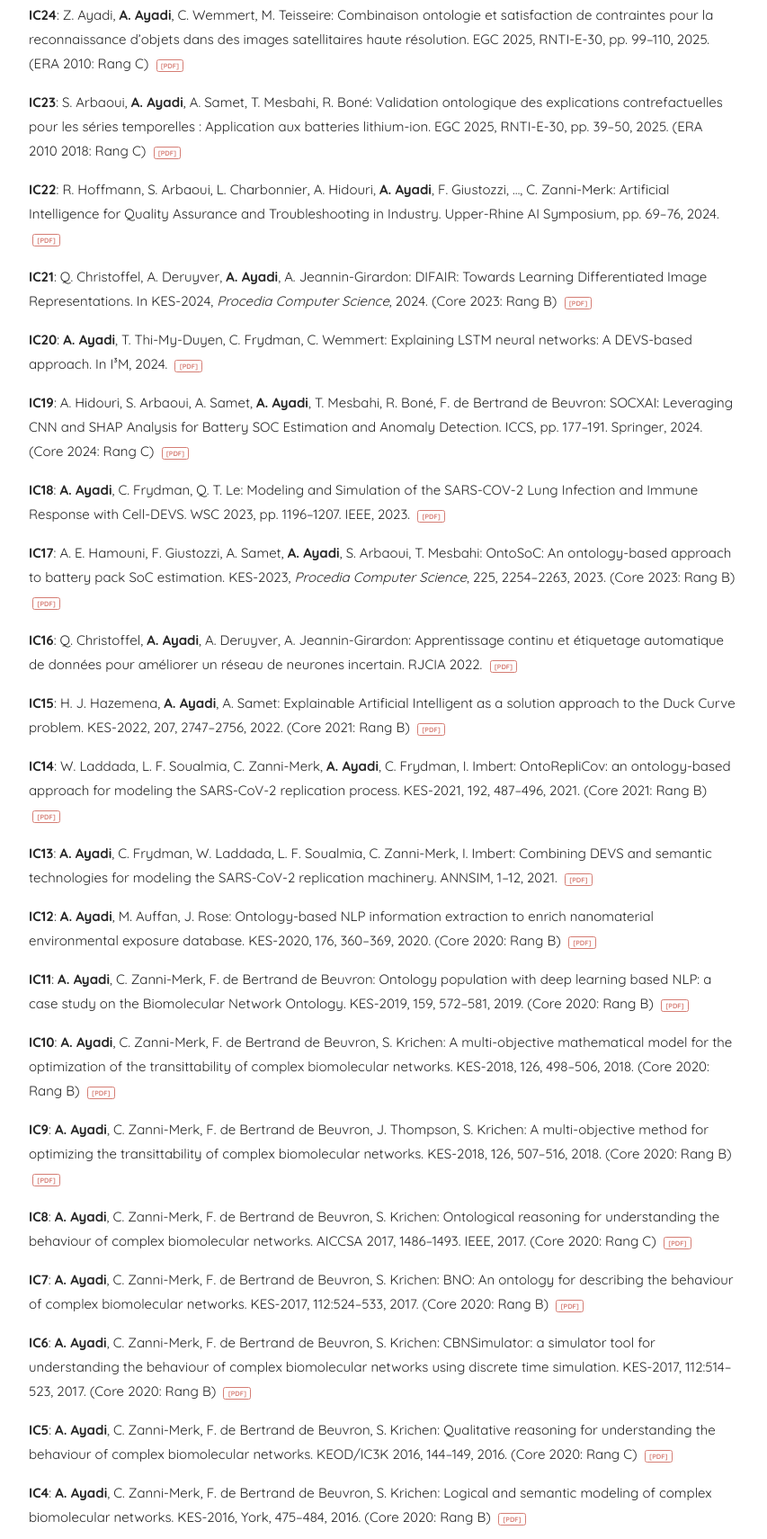
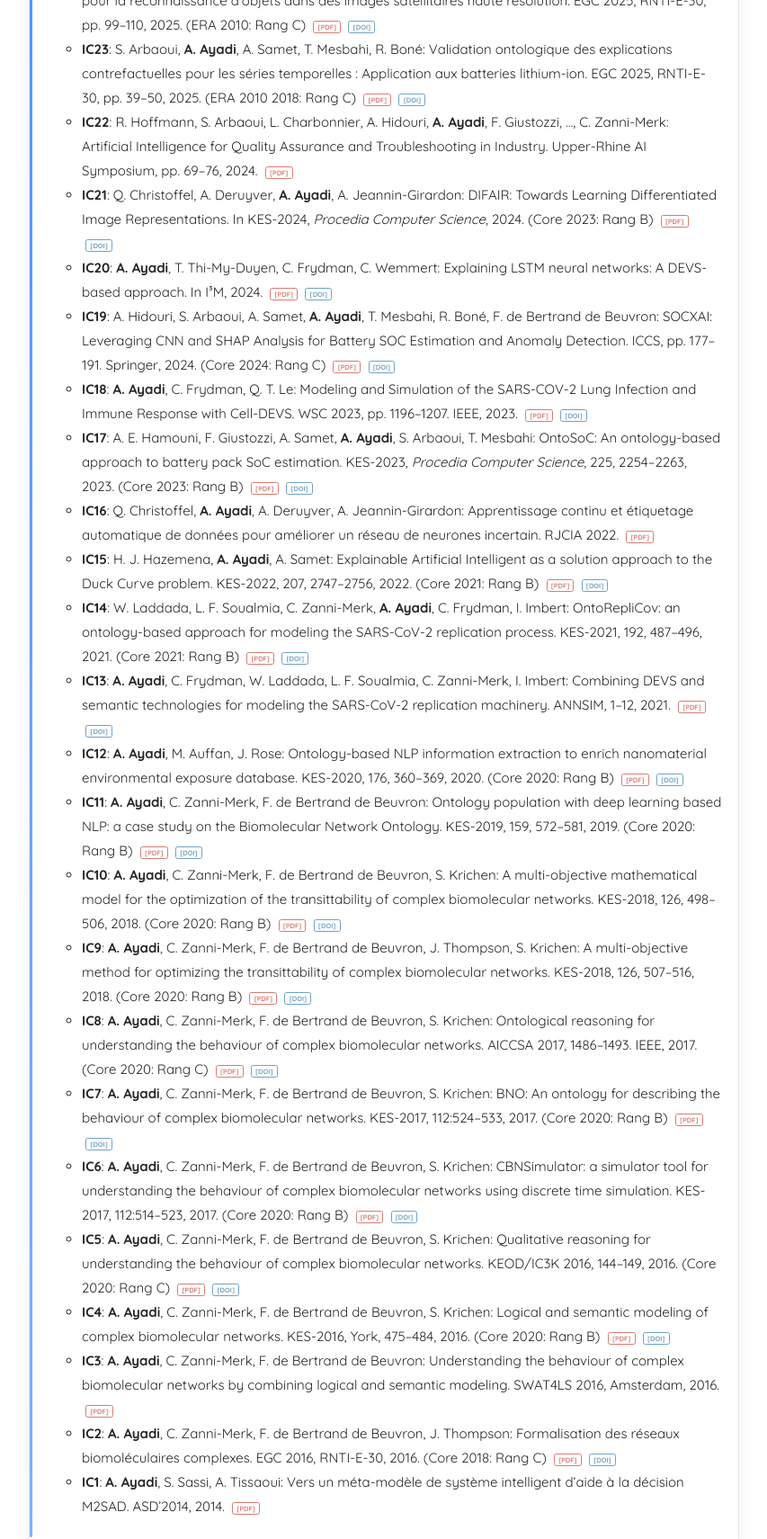
Before and after one commit to AliAyadi/ali.ayadi, a website: page index.html in a window 1280 px wide. Shown: the part 9043-10754 px from the top of the page at 90% size, without its empty margins (279-1132 px from the left). Drawn offline with nearby package versions, Linux system fonts and the light colour scheme; files whose address does not match are found by name; a web font is replaced by a local one.

```diff
--- a/index.html
+++ b/index.html
@@ -1093,6 +1093,7 @@
 
         </div>
         <p class="xp-text">
+          <ul>
             <li><strong>IC28</strong>: S. Arbaoui, <strong>A. Ayadi</strong>, A. Samet, T. Mesbahi, R. Boné: Sensitivity and Ontology-Guided Counterfactual Explanation Generation for Battery State of Charge Estimation. In <em>Proceedings of ICAART 2026</em>, Vol. 2, Marbella, Spain, March 5–7, 2026, pp. 1210–1221. SCITEPRESS. (Core: Rang B)
               &nbsp;<a class="pub-link pub-pdf" href="articles/IC28-arbaoui-icaart-2026.pdf" target="_blank" rel="noopener">[PDF]</a>
               &nbsp;<a class="pub-link pub-doi" href="https://doi.org/10.5220/0014236600004052" target="_blank" rel="noopener">[DOI]</a>
@@ -1102,78 +1103,99 @@
             </li>
             <li><strong>IC26</strong>: R. Orhand, <strong>A. Ayadi</strong>: Towards a neurosymbolic approach based on Anticipatory Learning Classifier Systems and Ontologies. In KES-2025, <em>Procedia Computer Science</em>, 2025. (Core 2023: Rang B)
               &nbsp;<a class="pub-link pub-pdf" href="articles/IC26-orhand-kes-2025.pdf" target="_blank" rel="noopener">[PDF]</a>
+              &nbsp;<a class="pub-link pub-doi" href="https://doi.org/10.1016/j.procs.2025.01.001" target="_blank" rel="noopener">[DOI]</a>
             </li>
             <li><strong>IC25</strong>: K. Habassi, L. Coulon, <strong>A. Ayadi</strong>, A. Samet, C. Chazallon: Prediction of Bitumen Ageing States Using the Kernel Ridge Regression. AM3P 2025, Vienna, pp. 555–558, 2025.
               &nbsp;<a class="pub-link pub-pdf" href="articles/IC25-habassi-am3p-2025.pdf" target="_blank" rel="noopener">[PDF]</a>
             </li>
             <li><strong>IC24</strong>: Z. Ayadi, <strong>A. Ayadi</strong>, C. Wemmert, M. Teisseire: Combinaison ontologie et satisfaction de contraintes pour la reconnaissance d’objets dans des images satellitaires haute résolution. EGC 2025, RNTI-E-30, pp. 99–110, 2025. (ERA 2010: Rang C)
               &nbsp;<a class="pub-link pub-pdf" href="articles/IC24-z-ayadi-egc-2025.pdf" target="_blank" rel="noopener">[PDF]</a>
+              &nbsp;<a class="pub-link pub-doi" href="https://editions-rnti.fr/?inprocid=1002879" target="_blank" rel="noopener">[DOI]</a>
             </li>
             <li><strong>IC23</strong>: S. Arbaoui, <strong>A. Ayadi</strong>, A. Samet, T. Mesbahi, R. Boné: Validation ontologique des explications contrefactuelles pour les séries temporelles : Application aux batteries lithium-ion. EGC 2025, RNTI-E-30, pp. 39–50, 2025. (ERA 2010 2018: Rang C)
               &nbsp;<a class="pub-link pub-pdf" href="articles/IC23-arbaoui-egc-2025.pdf" target="_blank" rel="noopener">[PDF]</a>
+              &nbsp;<a class="pub-link pub-doi" href="https://editions-rnti.fr/?inprocid=1002874" target="_blank" rel="noopener">[DOI]</a>
             </li>
             <li><strong>IC22</strong>: R. Hoffmann, S. Arbaoui, L. Charbonnier, A. Hidouri, <strong>A. Ayadi</strong>, F. Giustozzi, …, C. Zanni-Merk: Artificial Intelligence for Quality Assurance and Troubleshooting in Industry. Upper-Rhine AI Symposium, pp. 69–76, 2024.
               &nbsp;<a class="pub-link pub-pdf" href="articles/IC22-hoffmann-urai-2024.pdf" target="_blank" rel="noopener">[PDF]</a>
             </li>
             <li><strong>IC21</strong>: Q. Christoffel, A. Deruyver, <strong>A. Ayadi</strong>, A. Jeannin-Girardon: DIFAIR: Towards Learning Differentiated Image Representations. In KES-2024, <em>Procedia Computer Science</em>, 2024. (Core 2023: Rang B)
               &nbsp;<a class="pub-link pub-pdf" href="articles/IC21-christoffel-kes-2024.pdf" target="_blank" rel="noopener">[PDF]</a>
+              &nbsp;<a class="pub-link pub-doi" href="https://doi.org/10.1016/j.procs.2024.06.419" target="_blank" rel="noopener">[DOI]</a>
             </li>
             <li><strong>IC20</strong>: <strong>A. Ayadi</strong>, T. Thi-My-Duyen, C. Frydman, C. Wemmert: Explaining LSTM neural networks: A DEVS-based approach. In I³M, 2024.
               &nbsp;<a class="pub-link pub-pdf" href="articles/IC20-ayadi-i3m-2024.pdf" target="_blank" rel="noopener">[PDF]</a>
+              &nbsp;<a class="pub-link pub-doi" href="https://doi.org/10.46354/i3m.2024.emss.016" target="_blank" rel="noopener">[DOI]</a>
             </li>
             <li><strong>IC19</strong>: A. Hidouri, S. Arbaoui, A. Samet, <strong>A. Ayadi</strong>, T. Mesbahi, R. Boné, F. de Bertrand de Beuvron: SOCXAI: Leveraging CNN and SHAP Analysis for Battery SOC Estimation and Anomaly Detection. ICCS, pp. 177–191. Springer, 2024. (Core 2024: Rang C)
               &nbsp;<a class="pub-link pub-pdf" href="articles/IC19-hidouri-iccs-2024.pdf" target="_blank" rel="noopener">[PDF]</a>
+              &nbsp;<a class="pub-link pub-doi" href="https://doi.org/10.1007/978-3-031-63772-8_17" target="_blank" rel="noopener">[DOI]</a>
             </li>
             <li><strong>IC18</strong>: <strong>A. Ayadi</strong>, C. Frydman, Q. T. Le: Modeling and Simulation of the SARS-COV-2 Lung Infection and Immune Response with Cell-DEVS. WSC 2023, pp. 1196–1207. IEEE, 2023.
               &nbsp;<a class="pub-link pub-pdf" href="articles/IC18-ayadi-wsc-2023.pdf" target="_blank" rel="noopener">[PDF]</a>
+              &nbsp;<a class="pub-link pub-doi" href="https://doi.org/10.1109/WSC60868.2023.10408610" target="_blank" rel="noopener">[DOI]</a>
             </li>
             <li><strong>IC17</strong>: A. E. Hamouni, F. Giustozzi, A. Samet, <strong>A. Ayadi</strong>, S. Arbaoui, T. Mesbahi: OntoSoC: An ontology-based approach to battery pack SoC estimation. KES-2023, <em>Procedia Computer Science</em>, 225, 2254–2263, 2023. (Core 2023: Rang B)
               &nbsp;<a class="pub-link pub-pdf" href="articles/IC17-hamouni-kes-2023.pdf" target="_blank" rel="noopener">[PDF]</a>
+              &nbsp;<a class="pub-link pub-doi" href="https://doi.org/10.1016/j.procs.2023.10.224" target="_blank" rel="noopener">[DOI]</a>
             </li>
             <li><strong>IC16</strong>: Q. Christoffel, <strong>A. Ayadi</strong>, A. Deruyver, A. Jeannin-Girardon: Apprentissage continu et étiquetage automatique de données pour améliorer un réseau de neurones incertain. RJCIA 2022.
               &nbsp;<a class="pub-link pub-pdf" href="articles/IC16-christoffel-rjcia-2022.pdf" target="_blank" rel="noopener">[PDF]</a>
             </li>
             <li><strong>IC15</strong>: H. J. Hazemena, <strong>A. Ayadi</strong>, A. Samet: Explainable Artificial Intelligent as a solution approach to the Duck Curve problem. KES-2022, 207, 2747–2756, 2022. (Core 2021: Rang B)
               &nbsp;<a class="pub-link pub-pdf" href="articles/IC15-hazemena-kes-2022.pdf" target="_blank" rel="noopener">[PDF]</a>
+              &nbsp;<a class="pub-link pub-doi" href="https://doi.org/10.1016/j.procs.2022.09.406" target="_blank" rel="noopener">[DOI]</a>
             </li>
             <li><strong>IC14</strong>: W. Laddada, L. F. Soualmia, C. Zanni-Merk, <strong>A. Ayadi</strong>, C. Frydman, I. Imbert: OntoRepliCov: an ontology-based approach for modeling the SARS-CoV-2 replication process. KES-2021, 192, 487–496, 2021. (Core 2021: Rang B)
               &nbsp;<a class="pub-link pub-pdf" href="articles/IC14-laddada-kes-2021.pdf" target="_blank" rel="noopener">[PDF]</a>
+              &nbsp;<a class="pub-link pub-doi" href="https://doi.org/10.1016/j.procs.2021.09.065" target="_blank" rel="noopener">[DOI]</a>
             </li>
             <li><strong>IC13</strong>: <strong>A. Ayadi</strong>, C. Frydman, W. Laddada, L. F. Soualmia, C. Zanni-Merk, I. Imbert: Combining DEVS and semantic technologies for modeling the SARS-CoV-2 replication machinery. ANNSIM, 1–12, 2021.
               &nbsp;<a class="pub-link pub-pdf" href="articles/IC13-ayadi-annsim-2021.pdf" target="_blank" rel="noopener">[PDF]</a>
+              &nbsp;<a class="pub-link pub-doi" href="https://doi.org/10.23919/ANNSIM52504.2021.9552071" target="_blank" rel="noopener">[DOI]</a>
             </li>
             <li><strong>IC12</strong>: <strong>A. Ayadi</strong>, M. Auffan, J. Rose: Ontology-based NLP information extraction to enrich nanomaterial environmental exposure database. KES-2020, 176, 360–369, 2020. (Core 2020: Rang B)
               &nbsp;<a class="pub-link pub-pdf" href="articles/IC12-ayadi-kes-2020.pdf" target="_blank" rel="noopener">[PDF]</a>
+              &nbsp;<a class="pub-link pub-doi" href="https://doi.org/10.1016/j.procs.2020.09.043" target="_blank" rel="noopener">[DOI]</a>
             </li>
             <li><strong>IC11</strong>: <strong>A. Ayadi</strong>, C. Zanni-Merk, F. de Bertrand de Beuvron: Ontology population with deep learning based NLP: a case study on the Biomolecular Network Ontology. KES-2019, 159, 572–581, 2019. (Core 2020: Rang B)
               &nbsp;<a class="pub-link pub-pdf" href="articles/IC11-ayadi-kes-2019.pdf" target="_blank" rel="noopener">[PDF]</a>
+              &nbsp;<a class="pub-link pub-doi" href="https://doi.org/10.1016/j.procs.2019.09.219" target="_blank" rel="noopener">[DOI]</a>
             </li>
             <li><strong>IC10</strong>: <strong>A. Ayadi</strong>, C. Zanni-Merk, F. de Bertrand de Beuvron, S. Krichen: A multi-objective mathematical model for the optimization of the transittability of complex biomolecular networks. KES-2018, 126, 498–506, 2018. (Core 2020: Rang B)
               &nbsp;<a class="pub-link pub-pdf" href="articles/IC10-ayadi-kes-2018b.pdf" target="_blank" rel="noopener">[PDF]</a>
+              &nbsp;<a class="pub-link pub-doi" href="https://doi.org/10.1016/j.procs.2018.09.059" target="_blank" rel="noopener">[DOI]</a>
             </li>
             <li><strong>IC9</strong>: <strong>A. Ayadi</strong>, C. Zanni-Merk, F. de Bertrand de Beuvron, J. Thompson, S. Krichen: A multi-objective method for optimizing the transittability of complex biomolecular networks. KES-2018, 126, 507–516, 2018. (Core 2020: Rang B)
               &nbsp;<a class="pub-link pub-pdf" href="articles/IC9-ayadi-kes-2018a.pdf" target="_blank" rel="noopener">[PDF]</a>
+              &nbsp;<a class="pub-link pub-doi" href="https://doi.org/10.1016/j.procs.2018.09.060" target="_blank" rel="noopener">[DOI]</a>
             </li>
             <li><strong>IC8</strong>: <strong>A. Ayadi</strong>, C. Zanni-Merk, F. de Bertrand de Beuvron, S. Krichen: Ontological reasoning for understanding the behaviour of complex biomolecular networks. AICCSA 2017, 1486–1493. IEEE, 2017. (Core 2020: Rang C)
               &nbsp;<a class="pub-link pub-pdf" href="articles/IC8-ayadi-aiccsa-2017.pdf" target="_blank" rel="noopener">[PDF]</a>
+              &nbsp;<a class="pub-link pub-doi" href="https://doi.org/10.1109/AICCSA.2017.111" target="_blank" rel="noopener">[DOI]</a>
             </li>
             <li><strong>IC7</strong>: <strong>A. Ayadi</strong>, C. Zanni-Merk, F. de Bertrand de Beuvron, S. Krichen: BNO: An ontology for describing the behaviour of complex biomolecular networks. KES-2017, 112:524–533, 2017. (Core 2020: Rang B)
               &nbsp;<a class="pub-link pub-pdf" href="articles/IC7-ayadi-kes-2017b.pdf" target="_blank" rel="noopener">[PDF]</a>
+              &nbsp;<a class="pub-link pub-doi" href="https://doi.org/10.1016/j.procs.2017.09.062" target="_blank" rel="noopener">[DOI]</a>
             </li>
             <li><strong>IC6</strong>: <strong>A. Ayadi</strong>, C. Zanni-Merk, F. de Bertrand de Beuvron, S. Krichen: CBNSimulator: a simulator tool for understanding the behaviour of complex biomolecular networks using discrete time simulation. KES-2017, 112:514–523, 2017. (Core 2020: Rang B)
               &nbsp;<a class="pub-link pub-pdf" href="articles/IC6-ayadi-kes-2017a.pdf" target="_blank" rel="noopener">[PDF]</a>
+              &nbsp;<a class="pub-link pub-doi" href="https://doi.org/10.1016/j.procs.2017.09.061" target="_blank" rel="noopener">[DOI]</a>
             </li>
             <li><strong>IC5</strong>: <strong>A. Ayadi</strong>, C. Zanni-Merk, F. de Bertrand de Beuvron, S. Krichen: Qualitative reasoning for understanding the behaviour of complex biomolecular networks. KEOD/IC3K 2016, 144–149, 2016. (Core 2020: Rang C)
               &nbsp;<a class="pub-link pub-pdf" href="articles/IC5-ayadi-keod-2016.pdf" target="_blank" rel="noopener">[PDF]</a>
+              &nbsp;<a class="pub-link pub-doi" href="https://doi.org/10.5220/0006038901440149" target="_blank" rel="noopener">[DOI]</a>
             </li>
             <li><strong>IC4</strong>: <strong>A. Ayadi</strong>, C. Zanni-Merk, F. de Bertrand de Beuvron, S. Krichen: Logical and semantic modeling of complex biomolecular networks. KES-2016, York, 475–484, 2016. (Core 2020: Rang B)
               &nbsp;<a class="pub-link pub-pdf" href="articles/IC4-ayadi-kes-2016.pdf" target="_blank" rel="noopener">[PDF]</a>
+              &nbsp;<a class="pub-link pub-doi" href="https://doi.org/10.1016/j.procs.2016.08.136" target="_blank" rel="noopener">[DOI]</a>
             </li>
             <li><strong>IC3</strong>: <strong>A. Ayadi</strong>, C. Zanni-Merk, F. de Bertrand de Beuvron: Understanding the behaviour of complex biomolecular networks by combining logical and semantic modeling. SWAT4LS 2016, Amsterdam, 2016.
               &nbsp;<a class="pub-link pub-pdf" href="articles/IC3-ayadi-swat4ls-2016.pdf" target="_blank" rel="noopener">[PDF]</a>
             </li>
             <li><strong>IC2</strong>: <strong>A. Ayadi</strong>, C. Zanni-Merk, F. de Bertrand de Beuvron, J. Thompson: Formalisation des réseaux biomoléculaires complexes. EGC 2016, RNTI-E-30, 2016. (Core 2018: Rang C)
               &nbsp;<a class="pub-link pub-pdf" href="articles/IC2-ayadi-egc-2016.pdf" target="_blank" rel="noopener">[PDF]</a>
+              &nbsp;<a class="pub-link pub-doi" href="https://editions-rnti.fr/?inprocid=1002408" target="_blank" rel="noopener">[DOI]</a>
             </li>
             <li><strong>IC1</strong>: <strong>A. Ayadi</strong>, S. Sassi, A. Tissaoui: Vers un méta-modèle de système intelligent d’aide à la décision M2SAD. ASD’2014, 2014.
               &nbsp;<a class="pub-link pub-pdf" href="articles/IC1-ayadi-asd-2014.pdf" target="_blank" rel="noopener">[PDF]</a>
```
